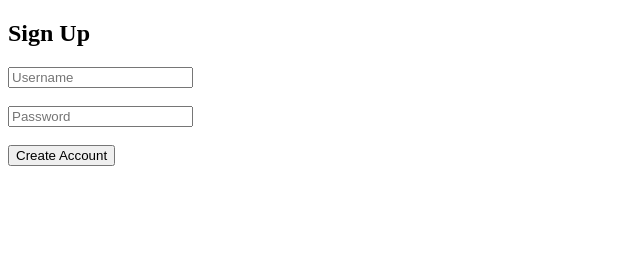
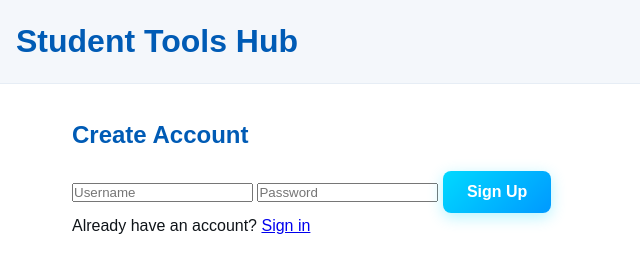
Before and after one commit to GregNathan/study-tools, a website: page esignup.html in a window 1280 px wide. Shown: the whole page, without its empty margins (0-640 px from the left). Drawn offline with Linux system fonts and the light colour scheme.

Commit message:
Update esignup.html

```diff
--- a/esignup.html
+++ b/esignup.html
@@ -1,19 +1,33 @@
 <!DOCTYPE html>
-<html>
+<html lang="en">
 <head>
-  <title>Sign Up</title>
+  <meta charset="UTF-8">
+  <title>Sign Up | Student Tools Hub</title>
+  <link rel="stylesheet" href="css/common.css">
+  <link rel="stylesheet" href="css/index.css">
 </head>
 <body>
 
-<h2>Sign Up</h2>
+<header>
+  <h1>Student Tools Hub</h1>
+</header>
 
-<input type="text" id="signupUser" placeholder="Username"><br><br>
-<input type="password" id="signupPass" placeholder="Password"><br><br>
+<main class="auth-container">
+  <h2>Create Account</h2>
 
-<button onclick="signup()">Create Account</button>
+  <input type="text" id="signupUser" placeholder="Username">
+  <input type="password" id="signupPass" placeholder="Password">
 
-<p id="msg"></p>
+  <button onclick="signup()">Sign Up</button>
 
-<script src="auth.js"></script>
+  <p id="msg"></p>
+
+  <p>
+    Already have an account?
+    <a href="login.html">Sign in</a>
+  </p>
+</main>
+
+<script src="js/auth.js"></script>
 </body>
 </html>
```
